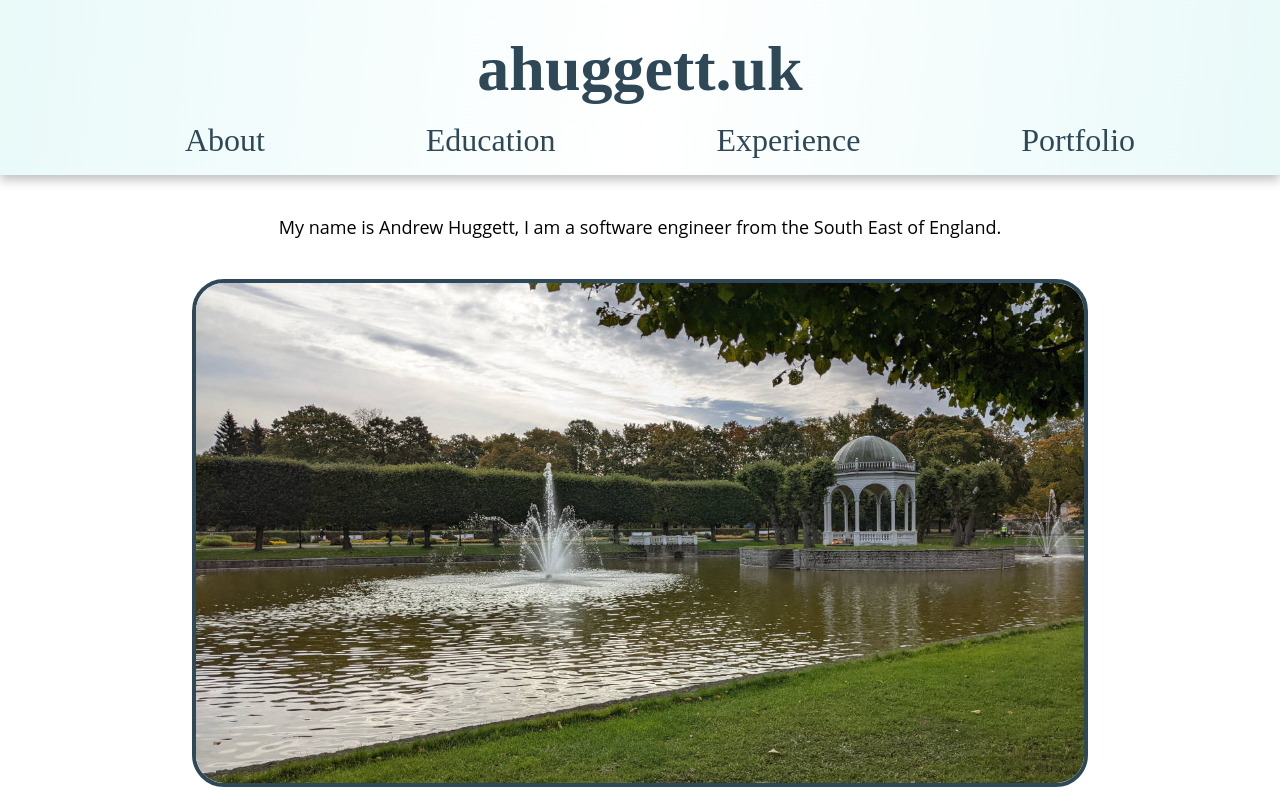
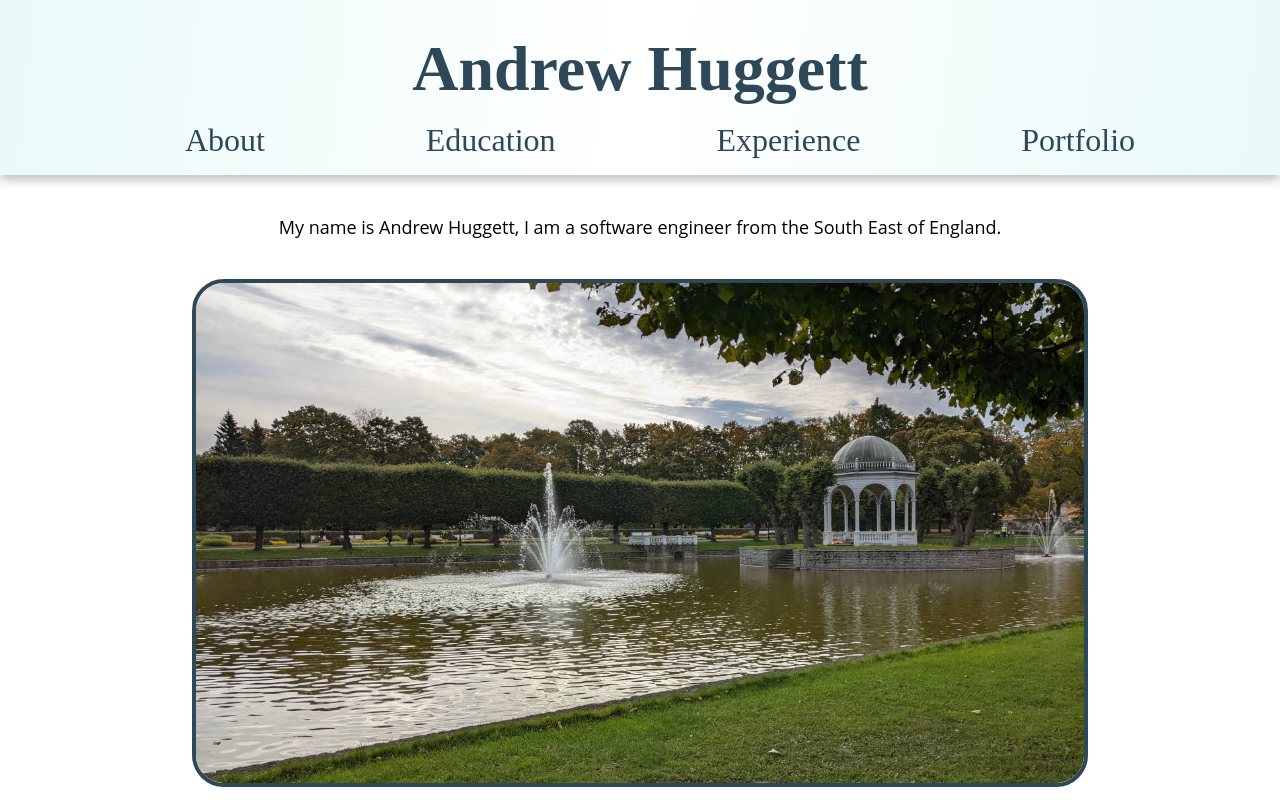
Before and after one commit to ahuggett26/website, a React (Create React App) app: page /about in a window 1280 px wide. Built offline with nearby package versions, Linux system fonts and the light colour scheme; a web font is replaced by a local one.

Commit message:
Use name as title

```diff
--- a/src/components/home/header/HeaderLong.tsx
+++ b/src/components/home/header/HeaderLong.tsx
@@ -11,7 +11,7 @@
 const HeaderLong = () => {
   return (
     <>
-      <h1 className={styles.title}>ahuggett.uk</h1>
+      <h1 className={styles.title}>Andrew Huggett</h1>
       <nav className={styles["tabs-holder"]}>
         <ul className={styles.tabs}>
           <li>
--- a/src/components/home/header/HeaderShort.tsx
+++ b/src/components/home/header/HeaderShort.tsx
@@ -27,7 +27,7 @@
 
   return (
     <span>
-      <h1 className={styles.title}>ahuggett.uk</h1>
+      <h1 className={styles.title}>Andrew Huggett</h1>
       <button
         className={styles["menu-button"]}
         onClick={() => setMenuOpen((isOpen) => !isOpen)}
```
